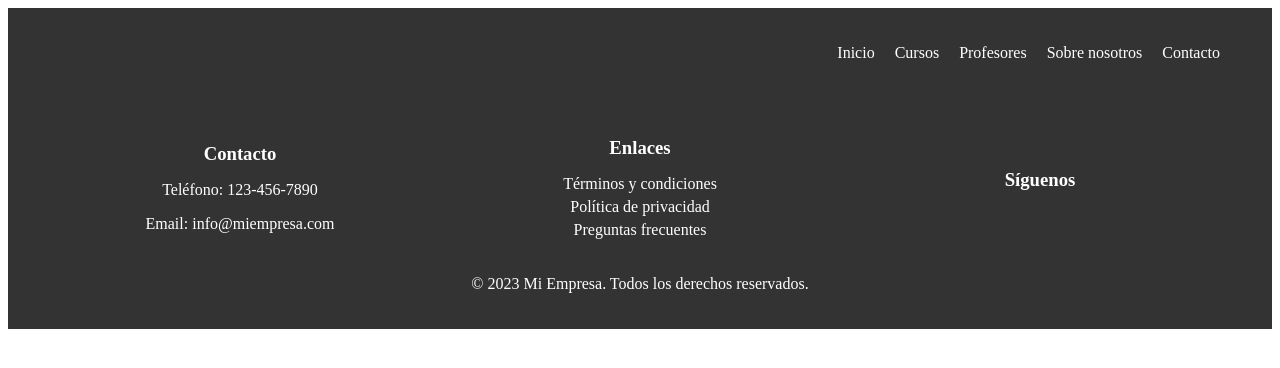
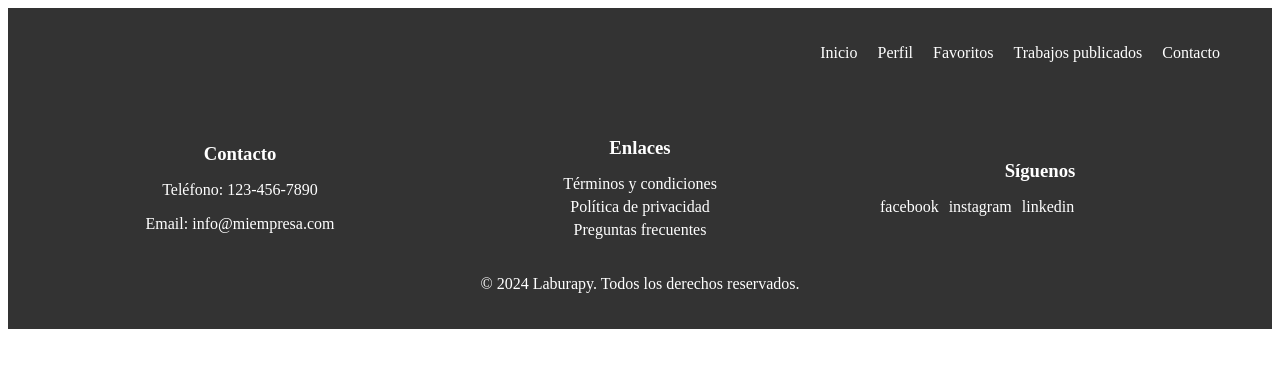
Before and after one commit to yamil95/laburapy, a Django app: template templates/base.html in a window 1280 px wide. Shown: the top 368 px of the page. Run offline with Django 3.2, Linux system fonts and the light colour scheme; the template is opened without the code that fills it, so the values that code supplies are empty.

```diff
--- a/templates/includes/footer.html
+++ b/templates/includes/footer.html
@@ -19,14 +19,14 @@
         <div class="social-media">
             <h3>Síguenos</h3>
             <ul>
-                <li><a href="#"><i class="fab fa-facebook-f"></i></a></li>
-                <li><a href="#"><i class="fab fa-twitter"></i></a></li>
-                <li><a href="#"><i class="fab fa-instagram"></i></a></li>
+                <li><a href="#"><i class="fab fa-facebook-f"></i>facebook</a></li>
+                <li><a href="#"><i class="fab fa-twitter"></i>instagram</a></li>
+                <li><a href="#"><i class="fab fa-instagram"></i>linkedin</a></li>
             </ul>
         </div>
     </div>
     <!-- Sección de derechos de autor -->
     <div class="copyright">
-        <p>&copy; 2023 Mi Empresa. Todos los derechos reservados.</p>
+        <p>&copy; 2024 Laburapy. Todos los derechos reservados.</p>
     </div>
 </footer>
--- a/templates/includes/header.html
+++ b/templates/includes/header.html
@@ -6,9 +6,9 @@
         <nav>
             <ul>
                 <li><a href="#">Inicio</a></li>
-                <li><a href="#">Cursos</a></li>
-                <li><a href="#">Profesores</a></li>
-                <li><a href="#">Sobre nosotros</a></li>
+                <li><a href="#">Perfil</a></li>
+                <li><a href="#">Favoritos</a></li>
+                <li><a href="#">Trabajos publicados</a></li>
                 <li><a href="#">Contacto</a></li>
             </ul>
         </nav>
```
